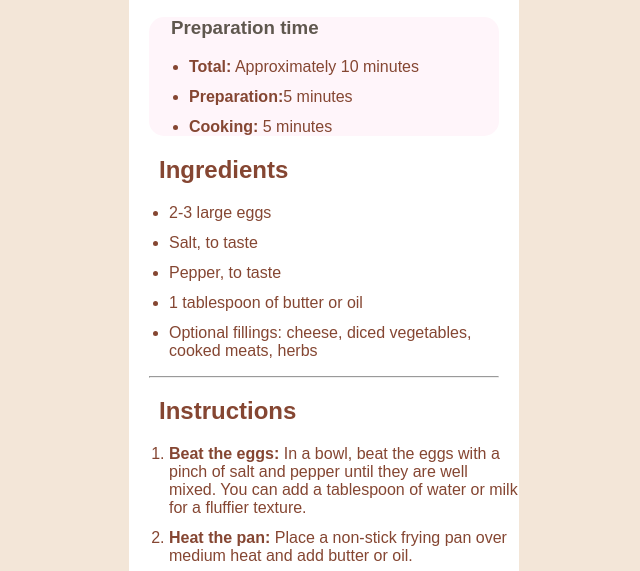
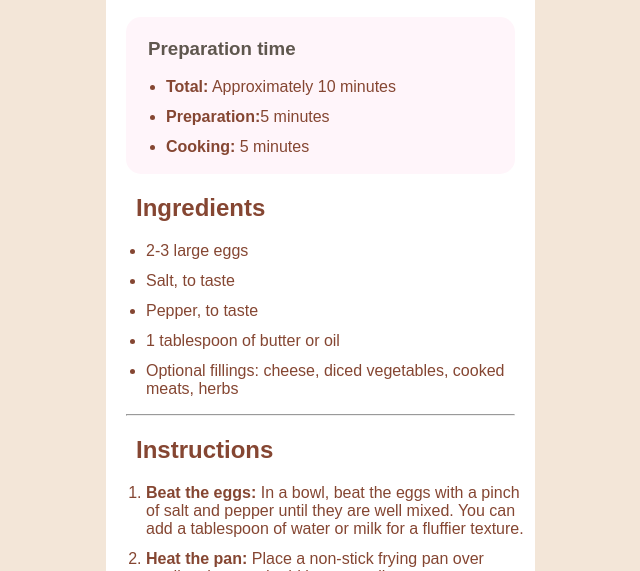
Before and after one commit to mohanad147/frontend_mentor_challenges, a plain HTML site: page recipe-page-main/index.html in a window 1280 px wide. Shown: the part 229-800 px from the top of the page, without its empty margins (318-958 px from the left). Drawn offline with Linux system fonts and the light colour scheme.

Commit message:
the final 2

```diff
--- a/recipe-page-main/style.css
+++ b/recipe-page-main/style.css
@@ -1,7 +1,7 @@
 body{
     padding-top: 20px;
-    padding-left: 439px;
-    padding-right:435px ;
+    padding-left: 416px;
+    padding-right:419px ;
     padding-bottom: 50px;
     background-color:  hsl(30, 54%, 90%);
     font-family: 'Outfit', sans-serif;
@@ -22,7 +22,7 @@ margin-right: 40px;
 margin-left: 30px;
     margin-top: 28px;
     border-radius: 20px;
-    width: 540px;
+    width: 610px;
   }
   p{
     margin-left: 30px;
@@ -34,6 +34,8 @@ margin-left: 30px;
     background-color:hsl(330, 100%, 98%);
     margin: 20px;
     border-radius: 15px;
+    padding-bottom: 2px;
+    padding-top: 2px;
   }
   h1{
   color:  hsl(14, 45%, 36%);
```
